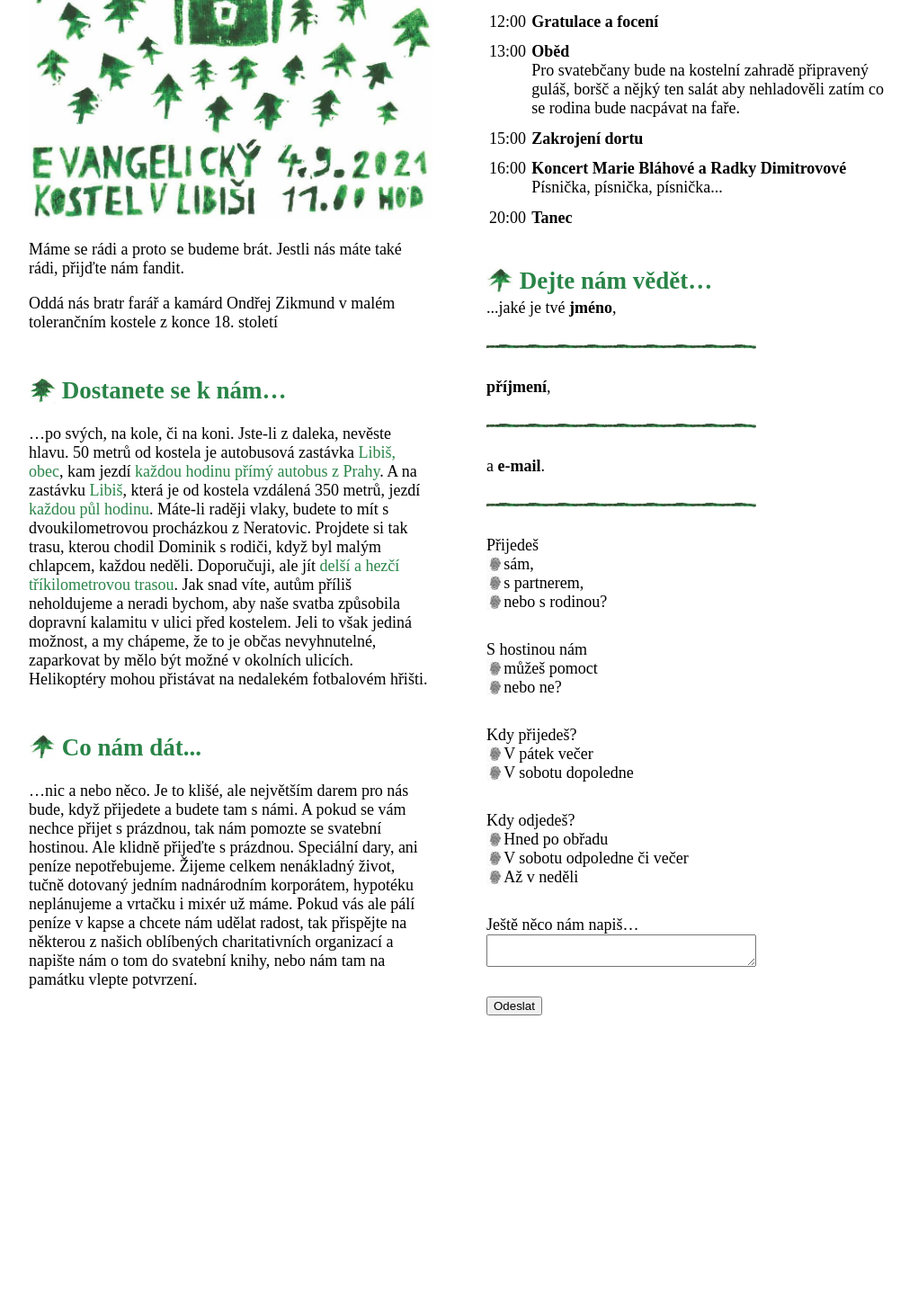
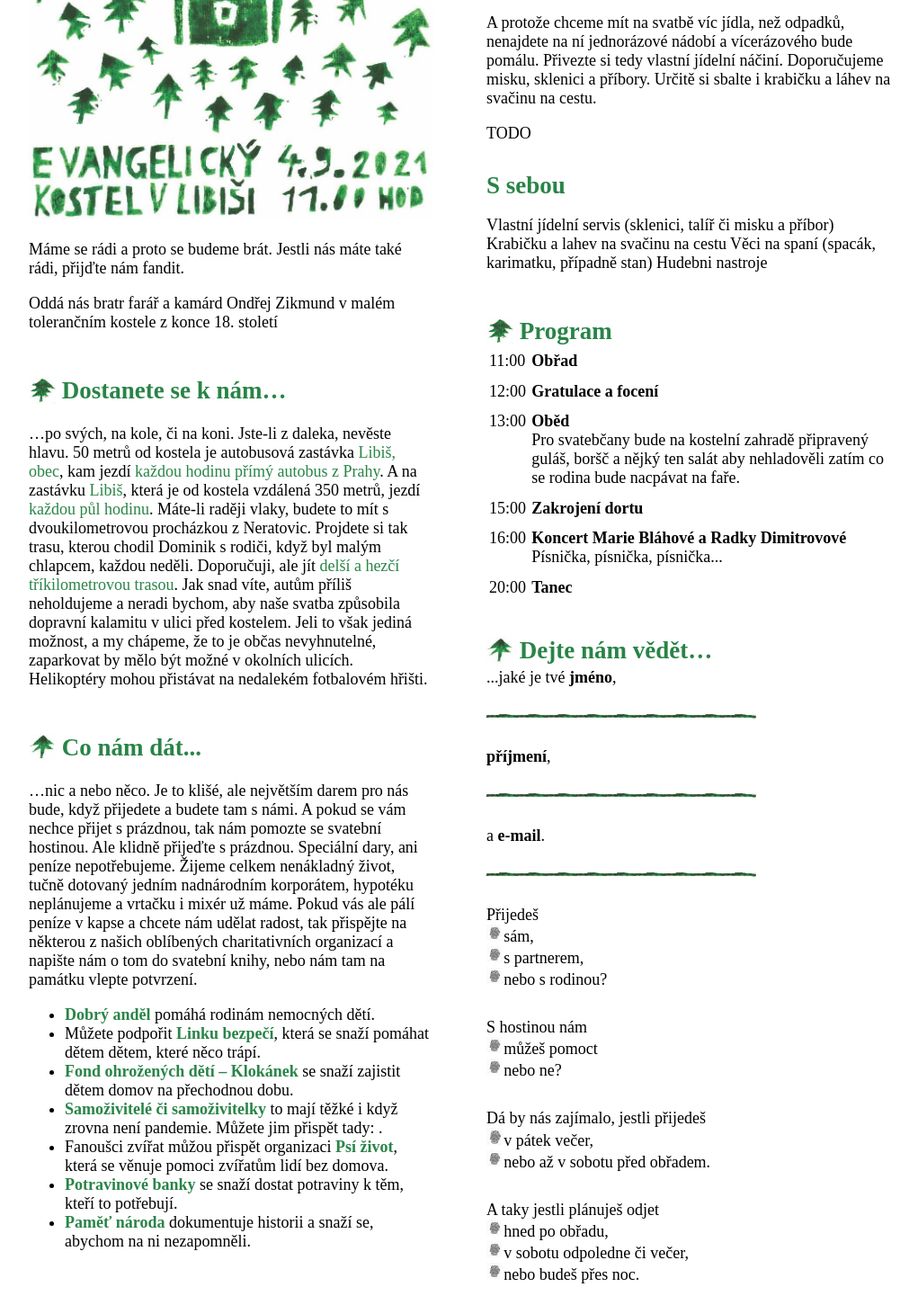
Before and after one commit to DNepovim/svatbavestodole, a Next.js app: page / in a window 1280 px wide. Shown: the part 320-1761 px from the top of the page at 90% size, without its empty margins (108-1129 px from the left). Before the commit the page ends 1474 px from the top, so only its background shows below. Built offline with nearby package versions, Linux system fonts and the light colour scheme.

Commit message:
Update copy

```diff
--- a/components/ParticipantForm/ParticipantForm.tsx
+++ b/components/ParticipantForm/ParticipantForm.tsx
@@ -85,16 +85,16 @@ const Fieldset: React.FC = ({children}) => (
 )
 
 interface FieldProps {
-  name: string;
-  label?: ReactNode;
+  name: string
+  label?: ReactNode
   type?: "text" | "number" | "radio" | "checkbox"
   min?: number
   max?: number
 }
 
 interface Option {
-  label: string;
-  value: string | number | boolean;
+  label: ReactNode
+  value: string | number | boolean
 }
 
 const Label: React.FC<{name: string}> = ({name, children}) => (<label htmlFor={name}>{children}</label>)
@@ -156,12 +156,10 @@ const OptionsInput: React.FC<FieldProps & { options: Option[] }> = ({label, opti
       {options.map(({label, value}) => (
         <React.Fragment key={`${props.name}-${value}`}>
           <Field id={`${props.name}-${value}`} css={css`display: none`} type={type} name={props.name} value={value} />
+          <div>
             <label
               htmlFor={`${props.name}-${value}`}
               css={css`
-              display: inline-flex;
-              align-items: center;
-
                 &:before {
                   content: "";
                   display: inline-block;
@@ -173,13 +171,14 @@ const OptionsInput: React.FC<FieldProps & { options: Option[] }> = ({label, opti
                   height: 1.2rem;
                 }
 
-              input:checked + &:before {
+                input:checked + div &:before {
                   background-image: url("/tecka.jpg");
                 }
               `}
             >
               {label}
             </label>
+          </div>
         </React.Fragment>
       ))}
       <FieldError name={props.name} />
@@ -197,6 +196,8 @@ const SubmitButton:React.FC = ({children}) => (
     {children}
   </button>
 )
+
+const isAlone = (count?: Count): boolean => !count || count === Count.one
 
 export const ParticipantForm: React.FC = () => (
   <Formik<Partial<ParticipantToRegister>>
@@ -243,14 +244,14 @@ export const ParticipantForm: React.FC = () => (
             }
           ]}
         />
-        {props.values?.count === "more" && <TextInput label="Kolik vás bude?" name="familyCount" type="number" min={2} />}
+        {props.values?.count === "more" && <TextInput label="No a kolik vás teda bude?" name="familyCount" type="number" min={2} />}
         <OptionsInput
           label="S hostinou nám"
           name="helpWithFood"
           type="radio"
           options={[
             {
-              label: "můžeš pomoct",
+              label: `${isAlone(props.values.count) ? "můžeš" : "můžete"} pomoct`,
               value: "yes"
             },
             {
@@ -261,76 +262,76 @@ export const ParticipantForm: React.FC = () => (
         />
         {props.values?.helpWithFood === "yes" && (
           <OptionsInput
-            label="Co můžeš připravit?"
+            label={`A spíš se ${isAlone(props.values.count) ? "cítíš" : "cítíte"} na `}
             name="kindOfFood"
             options={[
               {
-                label: "Salát",
+                label: <><strong>salát</strong>,</>,
                 value: KindOfFood.Salad
               },
               {
-                label: "Pomazánku",
+                label: <>nějakou <strong>pomazánku</strong>,</>,
                 value: KindOfFood.Spread
               },
               {
-                label: "Svatební koláčky",
+                label: <>nebo snad <strong>svatební koláčky</strong>,</>,
                 value: KindOfFood.Cakes
               },
               {
-                label: "Upeču něco sladkého",
+                label: <>a nebo {isAlone(props.values.count) ? "bys" : "byste"} <strong>{isAlone(props.values.count) ? "upekl" : "upekly"} něco sladkého</strong>,</>,
                 value: KindOfFood.SweetBaking
               },
               {
-                label: "Upeču něco slaného",
+                label: <>nebo <strong>slaného</strong>,</>,
                 value: KindOfFood.SaldBaking
               },
               {
-                label: "Nasmažím řízky",
+                label: <>nebo {isAlone(props.values.count) ? "nasmažíš" : "nasmažíte"} <strong>řízky</strong>?</>,
                 value: KindOfFood.Steaks
               },
               {
-                label: "Něco jiného",
+                label: <> A nebo {isAlone(props.values.count) ? "umíš" : "umíte"} nějakou <strong>specialitu</strong>, která na svatbě nesmí chybět?</>,
                 value: KindOfFood.Others
               }
             ]}
           />
         )}
-        {props.values?.helpWithFood === "yes" && props.values?.kindOfFood?.find(item => item === KindOfFood.Others) && <TextInput label="Co?" name="kindOfFoodSpec" />}
+        {props.values?.helpWithFood === "yes" && props.values?.kindOfFood?.find(item => item === KindOfFood.Others) && <TextInput label="A jakou pak?" name="kindOfFoodSpec" />}
         <OptionsInput
-          label="Kdy přijedeš?"
+          label={<>Dá by nás zajímalo, jestli {isAlone(props.values.count) ? "přijedeš" : "príjedete"}</>}
           name="arrival"
           type="radio"
           options={[
             {
-              label: "V pátek večer",
+              label: "v pátek večer,",
               value: Arrival.Friday
             },
             {
-              label: "V sobotu dopoledne",
+              label: "nebo až v sobotu před obřadem.",
               value: Arrival.Sunday
             }
           ]}
         />
         <OptionsInput
-          label="Kdy odjedeš?"
+          label={<>A taky jestli {isAlone(props.values.count) ? "plánuješ" : "plánujete"} odjet</>}
           name="departure"
           type="radio"
           options={[
             {
-              label: "Hned po obřadu",
+              label: "hned po obřadu,",
               value: Departure.SaturdayAm
             },
             {
-              label: "V sobotu odpoledne či večer",
+              label: "v sobotu odpoledne či večer,",
               value: Departure.SaturdayPm
             },
             {
-              label: "Až v neděli",
+              label: `nebo ${isAlone(props.values.count) ? "budeš" : "budete"} přes noc.`,
               value: Departure.Sunday
             },
           ]}
         />
-        <TextAreaInput label={<>Ještě něco nám napiš&hellip;</>} name="note" />
+        <TextAreaInput label={<>Ještě něco nám {isAlone(props.values.count) ? "napiš" : "napište"}&hellip;</>} name="note" />
         <button type="submit">Odeslat</button>
       </Form>
     )}
--- a/pages/index.tsx
+++ b/pages/index.tsx
@@ -215,11 +215,34 @@ export default function Home() {
           <Column>
             <Title level={2} image={strom2}>Co nám dát...</Title>
             <p>&hellip;nic a nebo něco. Je to klišé, ale největším darem pro nás bude, když přijedete a budete tam s námi. A pokud se vám nechce přijet s prázdnou, tak nám pomozte se svatební hostinou. Ale klidně přijeďte s prázdnou. Speciální dary, ani peníze nepotřebujeme. Žijeme celkem nenákladný život, tučně dotovaný jedním nadnárodním korporátem, hypotéku neplánujeme a vrtačku i mixér už máme. Pokud vás ale pálí peníze v kapse a chcete nám udělat radost, tak přispějte na některou z našich oblíbených charitativních organizací a napište nám o tom do svatební knihy, nebo nám tam na památku vlepte potvrzení.</p>
+            <ul>
+              <li><strong><A href="https://www.dobryandel.cz/jak-pomahat/#tabs-1-3" targetBlank>Dobrý anděl</A></strong> pomáhá rodinám nemocných dětí.</li>
+              <li>Můžete podpořit <strong><A href="https://klublinkyvbezpeci.cz/podporte-nas/halo" targetBlank>Linku bezpečí</A></strong>, která se snaží pomáhat dětem dětem, které něco trápí.</li>
+              <li><strong><A href="http://www.fod.cz/nase-cinnost/klokanek" targetBlank>Fond ohrožených dětí – Klokánek</A></strong> se snaží zajistit dětem domov na přechodnou dobu.</li>
+              <li><strong><A href="https://www.darujme.cz/projekt/1204009" targetBlank>Samoživitelé či samoživitelky</A></strong> to mají těžké i když zrovna není pandemie. Můžete jim přispět tady: .</li>
+              <li>Fanoušci zvířat můžou přispět organizaci <strong><A href="https://www.darujme.cz/projekt/853" targetBlank>Psí život</A></strong>, která se věnuje pomoci zvířatům lidí bez domova.</li>
+              <li><strong><A href="https://www.darujme.cz/projekt/1201840" targetBlank>Potravinové banky</A></strong> se snaží dostat potraviny k těm, kteří to potřebují.</li>
+              <li><strong><A href="https://www.darujme.cz/projekt/876" targetBlank>Paměť národa</A></strong> dokumentuje historii a snaží se, abychom na ni nezapomněli.</li>
+            </ul>
           </Column>
           <Column>
             <Title level={2} image={strom3}>Na sebe si vezměte&hellip;</Title>
             <p>&hellip;něco. Prosím. Cokoli.</p>
             <p>Chcete-li však zapadnout do svatební vřavy, oblečte si šaty, či oblek. Necete-li do zmiňované vřavy zapadnout, oblečte si co chcete.</p>
+          </Column>
+          <Column>
+            <Title level={2} image={strom1}>A kdybyste měmli hlad&hellip;</Title>
+            <p>&hellip;tak jste si asi spletli svatbu. Na té naší se můžete po hned po bohoslužbě těšit na pořádný oběd na zahradě přímo u kostela, následovaný stoly prohýbajícími se pod tíhou nejrůznějšího jídla a pití.</p>
+            <p>Budeme moc rádi, pokud na odpolední raut přispějete něčím drobným, nebo i méně drobným, co uvaříte, upečete nebo natrháte doma. Může to být cokoli – sladké, slané, jídlo, pití&hellip; Když do formuláře s účastí vyplníte, co byste mohli na raut připravit, ozve se vám Eliška a domluví se s vámi.</p>
+            <p>A protože chceme mít na svatbě víc jídla, než odpadků, nenajdete na ní jednorázové nádobí a vícerázového bude pomálu. Přivezte si tedy vlastní jídelní náčiní. Doporučujeme misku, sklenici a příbory. Určitě si sbalte i krabičku a láhev na svačinu na cestu.</p>
+          </Column>
+          <Column>
+            TODO
+            <Title level={2}>S sebou</Title>
+            <p> Vlastní jídelní servis (sklenici, talíř či misku a příbor)
+            Krabičku a lahev na svačinu na cestu
+            Věci na spaní (spacák, karimatku, případně stan)
+            Hudebni nastroje</p>
           </Column>
           <Column span={2}>
             <Title level={2} image={strom1}>Program</Title>
```
Lines whose indentation alone changed are shown as unchanged.
